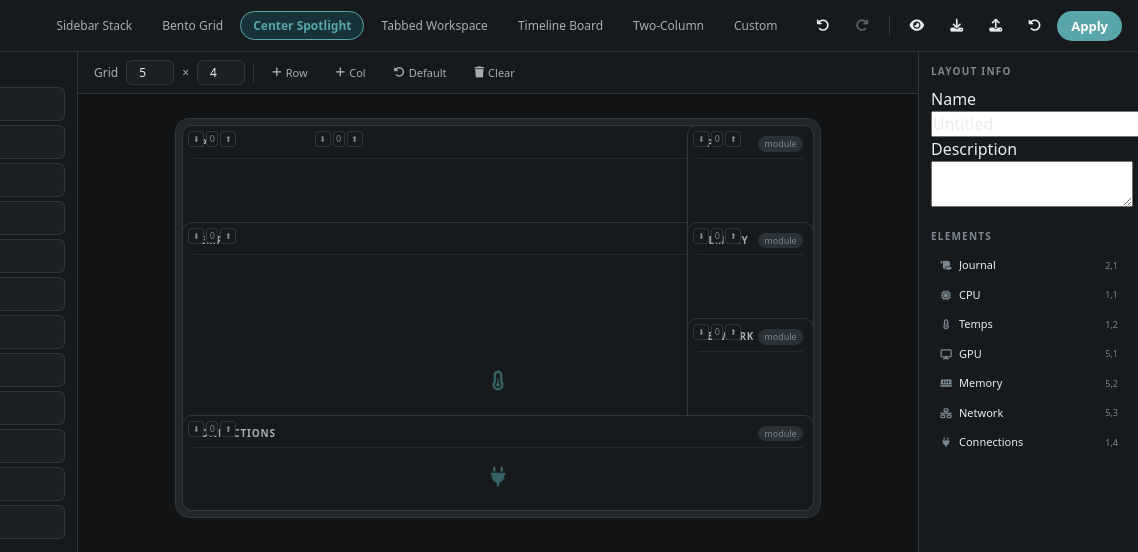
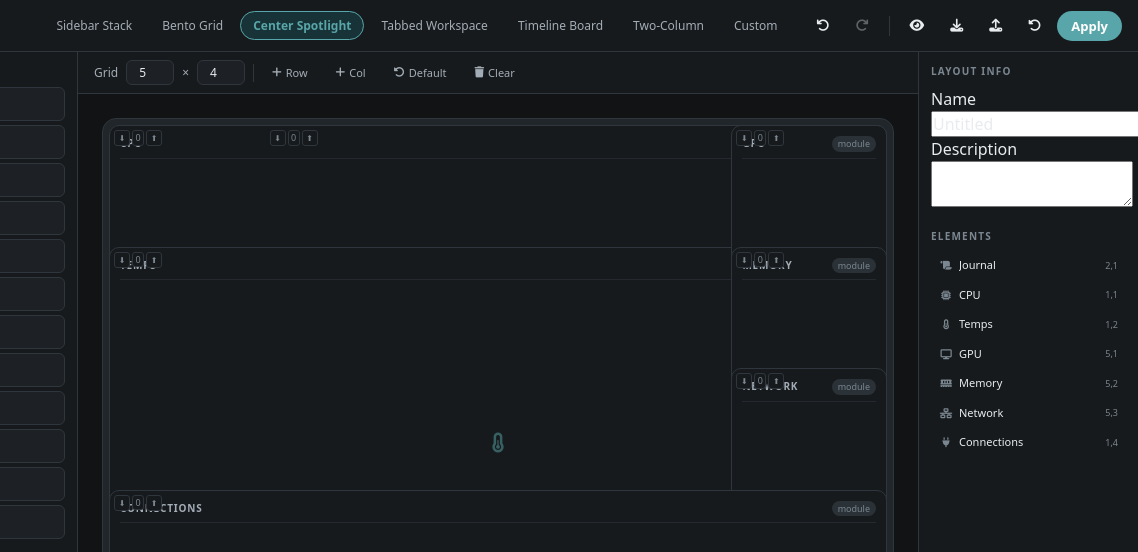
Before and after one commit to jsalk/ddash, a plain HTML site: page static/editor.html in a window 1280 px wide. Shown: the top 552 px of the page, 142-1280 px from the left. Drawn offline with Linux system fonts and the light colour scheme; a web font is replaced by a local one.

Commit message:
FIX: depth overlays positioned absolutely (not grid items), bigger canvas, pointer-events fix
- Depth overlays are absolutely positioned over their modules
- Positioned via JS after render (requestAnimationFrame)
- pointer-events: none on overlay container, auto on buttons only
- Canvas width: 100% max 900px (was min 600px)
- Canvas min-height: 500px (was 400px)
- Depth buttons moved to top-right (not overlapping label)

```diff
--- a/static/css/editor.css
+++ b/static/css/editor.css
@@ -85,7 +85,7 @@ input, textarea, select { font-family: inherit; font-size: inherit; color: inher
 .ct-btn { padding: 4px 10px; border-radius: var(--radius-sm); font-size: 11px; display: flex; align-items: center; gap: 4px; color: var(--text-muted); transition: all 0.15s; }
 .ct-btn:hover { background: var(--surface-dynamic); color: var(--text); }
 .canvas-scroll { flex: 1; overflow: auto; padding: 24px; display: flex; justify-content: center; align-items: flex-start; }
-.canvas { display: grid; gap: 6px; background: var(--surface-offset); border: 1px solid var(--border); border-radius: var(--radius-lg); padding: 6px; min-width: 600px; min-height: 400px; position: relative; }
+.canvas { display: grid; gap: 6px; background: var(--surface-offset); border: 1px solid var(--border); border-radius: var(--radius-lg); padding: 6px; width: 100%; max-width: 900px; min-height: 500px; position: relative; }
 
 /* ── canvas elements ──────────────────────────────────────────────────── */
 .ce { background: var(--surface); border: 1px solid var(--border); border-radius: var(--radius-md); padding: 10px; position: relative; display: flex; flex-direction: column; min-height: 60px; cursor: move; transition: box-shadow 0.15s, border-color 0.15s; overflow: hidden; }
@@ -97,7 +97,8 @@ input, textarea, select { font-family: inherit; font-size: inherit; color: inher
 .ce-depth-btn { background: var(--surface); border: 1px solid var(--border); color: var(--text-faint); font-size: 8px; width: 16px; height: 16px; border-radius: 3px; cursor: pointer; display: flex; align-items: center; justify-content: center; flex-shrink: 0; transition: all 0.15s; line-height: 1; }
 .ce-depth-btn:hover { border-color: var(--primary); color: var(--primary); background: var(--surface-2); }
 .ce-depth-val { font-size: 9px; color: var(--text-faint); min-width: 12px; text-align: center; flex-shrink: 0; background: var(--surface); border: 1px solid var(--border); border-radius: 3px; padding: 0 2px; }
-.ce-depth-overlay { position: absolute; top: 6px; left: 6px; display: flex; align-items: center; gap: 2px; pointer-events: auto; }
+.ce-depth-overlay { position: absolute; display: flex; align-items: center; gap: 2px; pointer-events: none; z-index: 200; }
+.ce-depth-overlay .ce-depth-btn, .ce-depth-overlay .ce-depth-val { pointer-events: auto; }
 .ce .ce-body { flex: 1; font-size: 11px; color: var(--text-muted); display: flex; align-items: center; justify-content: center; }
 .ce .ce-body i { font-size: 20px; color: var(--primary); opacity: 0.5; }
 .ce.is-module .ce-head { border-bottom: 1px solid var(--divider); padding-bottom: 6px; }
--- a/static/js/editor.js
+++ b/static/js/editor.js
@@ -262,8 +262,10 @@ function render() {
 
   // Render depth buttons as overlay (outside stacking context)
   state.elements.forEach(el => {
+    const gCol = el.col;
+    const gRow = el.row;
     canvas.insertAdjacentHTML('beforeend',
-      `<div class="ce-depth-overlay" data-id="${el.id}" style="grid-column:${el.col}/span${el.colSpan};grid-row:${el.row}/span${el.rowSpan};z-index:${(el.depth || 0) + 100}">
+      `<div class="ce-depth-overlay" data-id="${el.id}" data-col="${gCol}" data-row="${gRow}" data-cspan="${el.colSpan}" data-rspan="${el.rowSpan}" style="z-index:${(el.depth || 0) + 100}">
         <button class="ce-depth-btn" data-action="depth-down" data-id="${el.id}" title="Send backward">⬇</button>
         <span class="ce-depth-val">${el.depth || 0}</span>
         <button class="ce-depth-btn" data-action="depth-up" data-id="${el.id}" title="Bring forward">⬆</button>
@@ -351,6 +353,20 @@ function render() {
 
   renderElementList();
   renderProps();
+
+  // Position depth overlays over their modules
+  requestAnimationFrame(() => {
+    canvas.querySelectorAll('.ce-depth-overlay').forEach(ov => {
+      const id = parseInt(ov.dataset.id);
+      const ce = canvas.querySelector(`.ce[data-id="${id}"]`);
+      if (!ce) return;
+      const ceRect = ce.getBoundingClientRect();
+      const canvasRect = canvas.getBoundingClientRect();
+      ov.style.position = 'absolute';
+      ov.style.left = (ceRect.left - canvasRect.left + 4) + 'px';
+      ov.style.top = (ceRect.top - canvasRect.top + 4) + 'px';
+    });
+  });
 }
 
 // ═══════════════════════════════════════════════════════════════════════════
```
